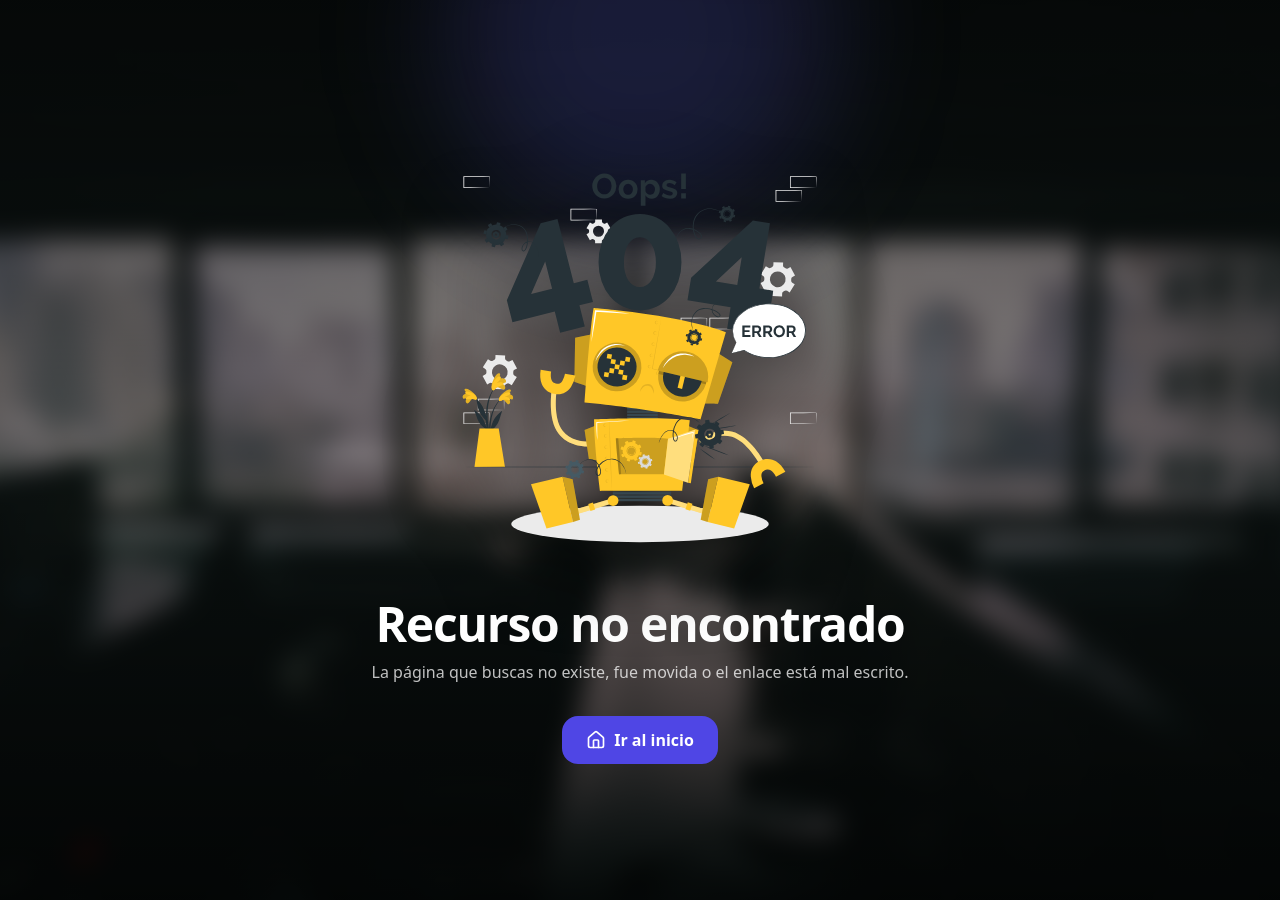
After one commit to BryanRC99/Sistema_Facturacion, a Django app: template templates/404.html in a window 1280 px wide. The commit adds this page. Run offline with Django 5.2, Linux system fonts and the light colour scheme; the template is opened without the code that fills it, so the values that code supplies are empty; the visitor is signed in with stand-in values (Sample User, id 1); parts of the project's set-up code (start-up, migrations or seed data) failed here and were passed over; some libraries are stand-ins or nearby versions.

Commit message:
Pagina 404 personalizada

```diff
--- a/facturacion/urls.py
+++ b/facturacion/urls.py
@@ -26,6 +26,7 @@ urlpatterns = [
     path('', include('facturacion_app.urls')),
     path("2fa/", include("twofa.urls")),
     path("totp/", include("totp.urls")),
+
 ]
 
 if settings.DEBUG:
--- /dev/null
+++ b/templates/404.html
@@ -0,0 +1,60 @@
+{% extends "base_auth.html" %}
+{% load static %}
+
+{% block title %}Recurso no encontrado{% endblock %}
+
+{% block content %}
+<div class="relative h-dvh overflow-hidden">
+
+  <!-- FONDO -->
+  <div class="fixed inset-0 -z-10">
+    <img src="{% static 'img/login-bg.jpg' %}"
+         class="w-full h-full object-cover blur-md scale-110"
+         alt="Fondo">
+    <div class="absolute inset-0 bg-gradient-to-b from-black/70 via-black/45 to-black/80"></div>
+    <div class="absolute -top-40 left-1/2 h-96 w-96 -translate-x-1/2 rounded-full bg-indigo-500/20 blur-3xl"></div>
+  </div>
+
+  <!-- CONTENIDO (sin scroll) -->
+  <div class="mx-auto max-w-5xl h-full px-4 sm:px-6
+              flex flex-col items-center justify-center
+              gap-6 sm:gap-8">
+
+    <!-- Ilustración (controlada para que no genere scroll) -->
+    <img
+      src="{% static 'img/404-illustration.svg' %}"
+      alt="Recurso no encontrado"
+      class="w-[260px] sm:w-[380px] md:w-[520px]
+             max-h-[42vh] sm:max-h-[48vh]
+             object-contain
+             drop-shadow-[0_20px_40px_rgba(0,0,0,0.55)]
+             select-none"
+      draggable="false"
+    />
+
+    <!-- Texto -->
+    <div class="text-center">
+      <h1 class="text-3xl sm:text-4xl md:text-5xl font-extrabold tracking-tight text-white">
+        Recurso no encontrado
+      </h1>
+
+      <p class="mt-3 text-sm sm:text-base text-white/75 max-w-xl mx-auto leading-relaxed">
+        La página que buscas no existe, fue movida o el enlace está mal escrito.
+      </p>
+    </div>
+
+    <!-- Botón -->
+    <a href="{% url 'inicio' %}"
+       class="inline-flex items-center justify-center gap-2
+              px-6 py-3 rounded-2xl
+              bg-indigo-600 text-white font-semibold
+              hover:bg-indigo-700
+              transition transform hover:-translate-y-0.5
+              focus:outline-none focus:ring-2 focus:ring-indigo-500/70">
+      <i data-lucide="home" class="w-5 h-5"></i>
+      Ir al inicio
+    </a>
+
+  </div>
+</div>
+{% endblock %}
```
Also changed, not shown: Comandos Git y Produccion.txt (added, +23 -0 lines), facturacion_app/views.py (line endings or trailing spaces), static/img/404-illustration.svg (added), templates/acceso_no_autorizado.html (indentation only).
